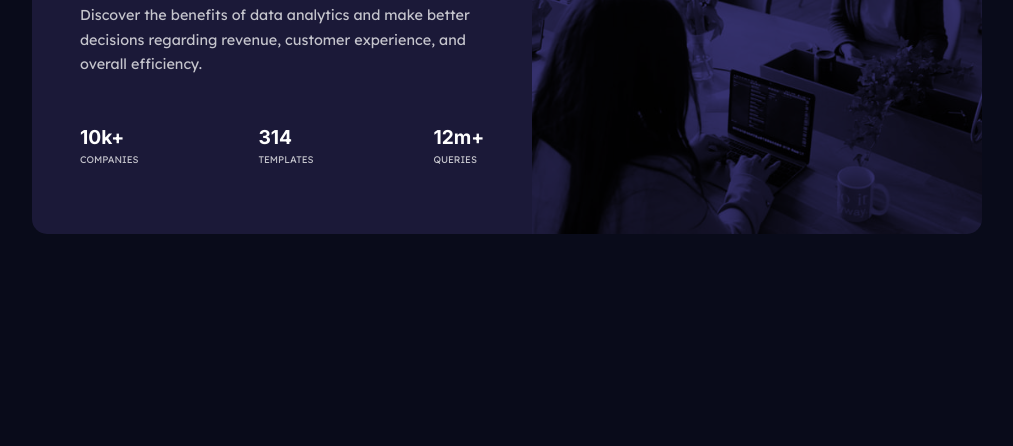
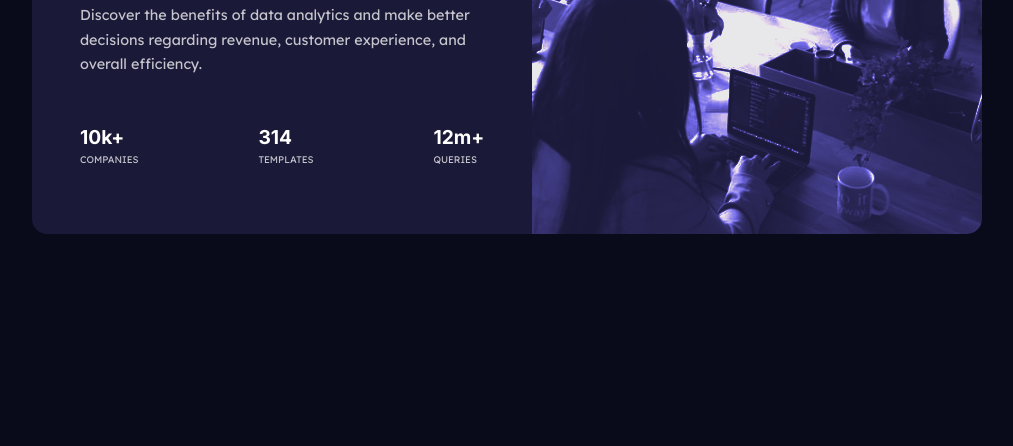
Before and after one commit to darmau591/challenge_5-preview-card, a plain HTML site: page index.html in a window 1280 px wide. Shown: the part 354-800 px from the top of the page, without its empty margins (133-1146 px from the left). Drawn offline with Linux system fonts and the light colour scheme.

Commit message:
Update CSS

```diff
--- a/style.css
+++ b/style.css
@@ -75,8 +75,8 @@ body{
 
 .card__img{
   width: 100%;
-  mix-blend-mode:overlay;
-
+  mix-blend-mode:color-dodge;
+  opacity: 0.9;
 }
 
 
```
